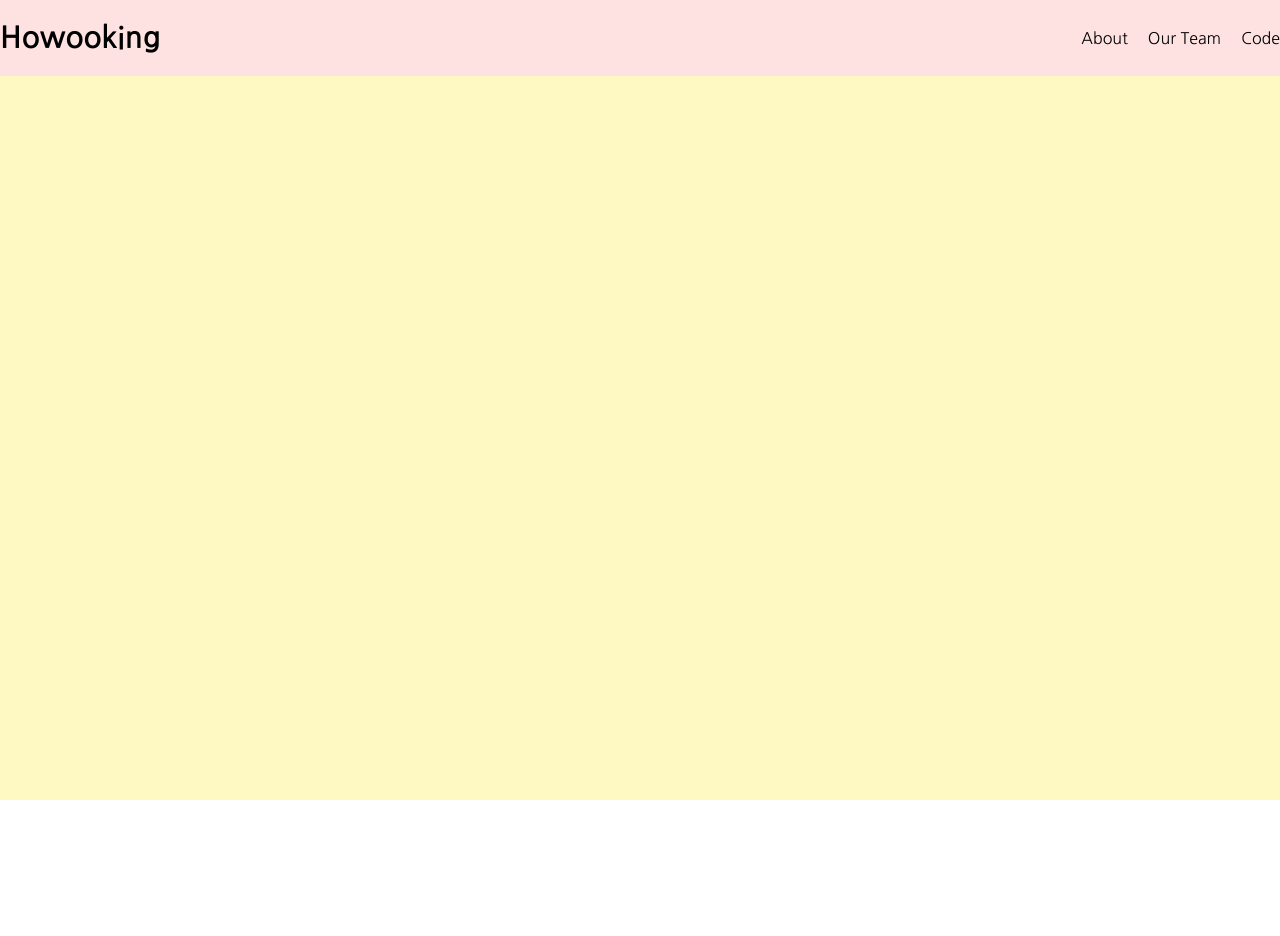
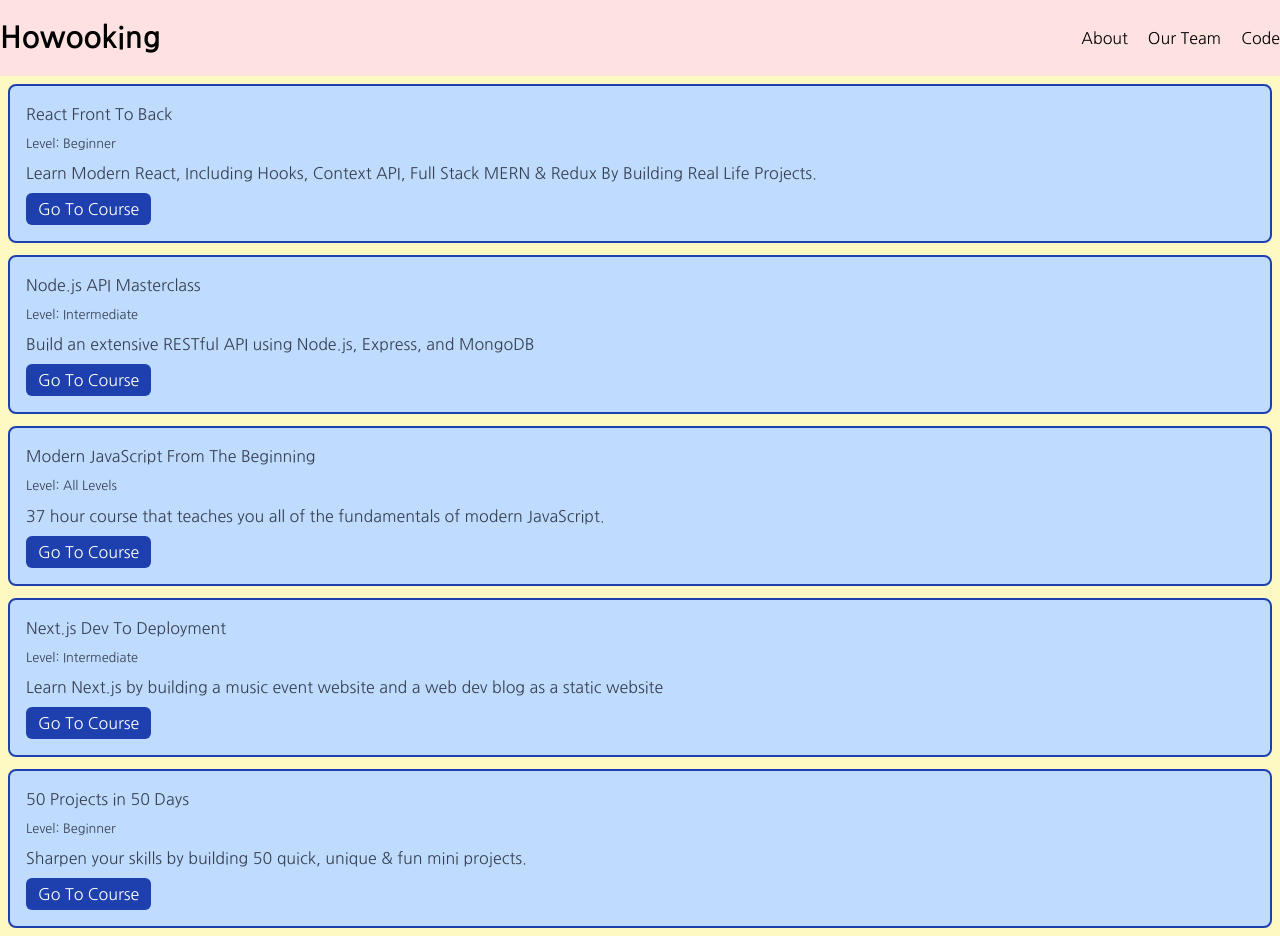
Before and after one commit to howooking/test, a Next.js app: page / in a window 1280 px wide. Before the commit the page ends 800 px from the top, so only its background shows below. Built offline with nearby package versions, Linux system fonts and the light colour scheme.

Commit message:
Next api 사용

```diff
--- /dev/null
+++ b/app/api/courses/data.json
@@ -0,0 +1,37 @@
+[
+  {
+    "id": 1,
+    "title": "React Front To Back",
+    "description": "Learn Modern React, Including Hooks, Context API, Full Stack MERN & Redux By Building Real Life Projects.",
+    "link": "https://www.traversymedia.com/Modern-React-Front-To-Back-Course",
+    "level": "Beginner"
+  },
+  {
+    "id": 2,
+    "title": "Node.js API Masterclass",
+    "description": "Build an extensive RESTful API using Node.js, Express, and MongoDB",
+    "link": "https://www.traversymedia.com/node-js-api-masterclass",
+    "level": "Intermediate"
+  },
+  {
+    "id": 3,
+    "title": "Modern JavaScript From The Beginning",
+    "description": "37 hour course that teaches you all of the fundamentals of modern JavaScript.",
+    "link": "https://www.traversymedia.com/modern-javascript-2-0",
+    "level": "All Levels"
+  },
+  {
+    "id": 4,
+    "title": "Next.js Dev To Deployment",
+    "description": "Learn Next.js by building a music event website and a web dev blog as a static website",
+    "link": "https://www.traversymedia.com/next-js-dev-to-deployment",
+    "level": "Intermediate"
+  },
+  {
+    "id": 5,
+    "title": "50 Projects in 50 Days",
+    "description": "Sharpen your skills by building 50 quick, unique & fun mini projects.",
+    "link": "https://www.traversymedia.com/50-Projects-In-50-Days",
+    "level": "Beginner"
+  }
+]
--- /dev/null
+++ b/app/api/courses/route.ts
@@ -0,0 +1,22 @@
+import { NextResponse } from "next/server";
+import courses from "./data.json";
+
+export async function GET(request: Request) {
+  return NextResponse.json(courses);
+}
+
+export async function POST(request: Request) {
+  const { title, description, level, link } = await request.json();
+
+  const newCourse = {
+    id: new Date().getTime(),
+    title,
+    description,
+    level,
+    link,
+  };
+
+  courses.push(newCourse);
+  // 실제 저장되는 것은 아니지만 body 데이터를 어떻게 가져오는지에 대해
+  return NextResponse.json(courses);
+}
--- /dev/null
+++ b/app/components/Courses.tsx
@@ -0,0 +1,46 @@
+import Link from "next/link";
+
+interface Course {
+  id: number;
+  title: string;
+  description: string;
+  link: string;
+  level: string;
+}
+
+async function fetchCourses() {
+  try {
+    const res = await fetch("http://localhost:3000/api/courses");
+    const courses = await res.json();
+    return courses;
+  } catch (error) {
+    console.log(error);
+  }
+}
+
+export default async function Courses() {
+  const courses = await fetchCourses();
+  return (
+    <>
+      <div className='flex flex-col gap-3'>
+        {courses.map((course: Course) => (
+          <div
+            key={course.id}
+            className='box-border flex flex-col gap-2 rounded-lg border-2 border-blue-800 bg-blue-200 p-4 text-gray-700'
+          >
+            <h2>{course.title}</h2>
+            <small>Level: {course.level}</small>
+            <p>{course.description}</p>
+            <Link
+              href={course.link}
+              target='_blank'
+              className='max-w-max rounded-md bg-blue-800 px-3 py-1 text-white'
+            >
+              Go To Course
+            </Link>
+          </div>
+        ))}
+      </div>
+    </>
+  );
+}
--- a/app/page.tsx
+++ b/app/page.tsx
@@ -1,8 +1,10 @@
+import Courses from "./components/Courses";
+
 export default function Home() {
   return (
-    <>
-      <h1>hello world</h1>
-      <h1>안녕 세계야</h1>
-    </>
+    <div className='pt-[76px]'>
+      {/* @ts-expect-error Async Server Component */}
+      <Courses />
+    </div>
   );
 }
```
